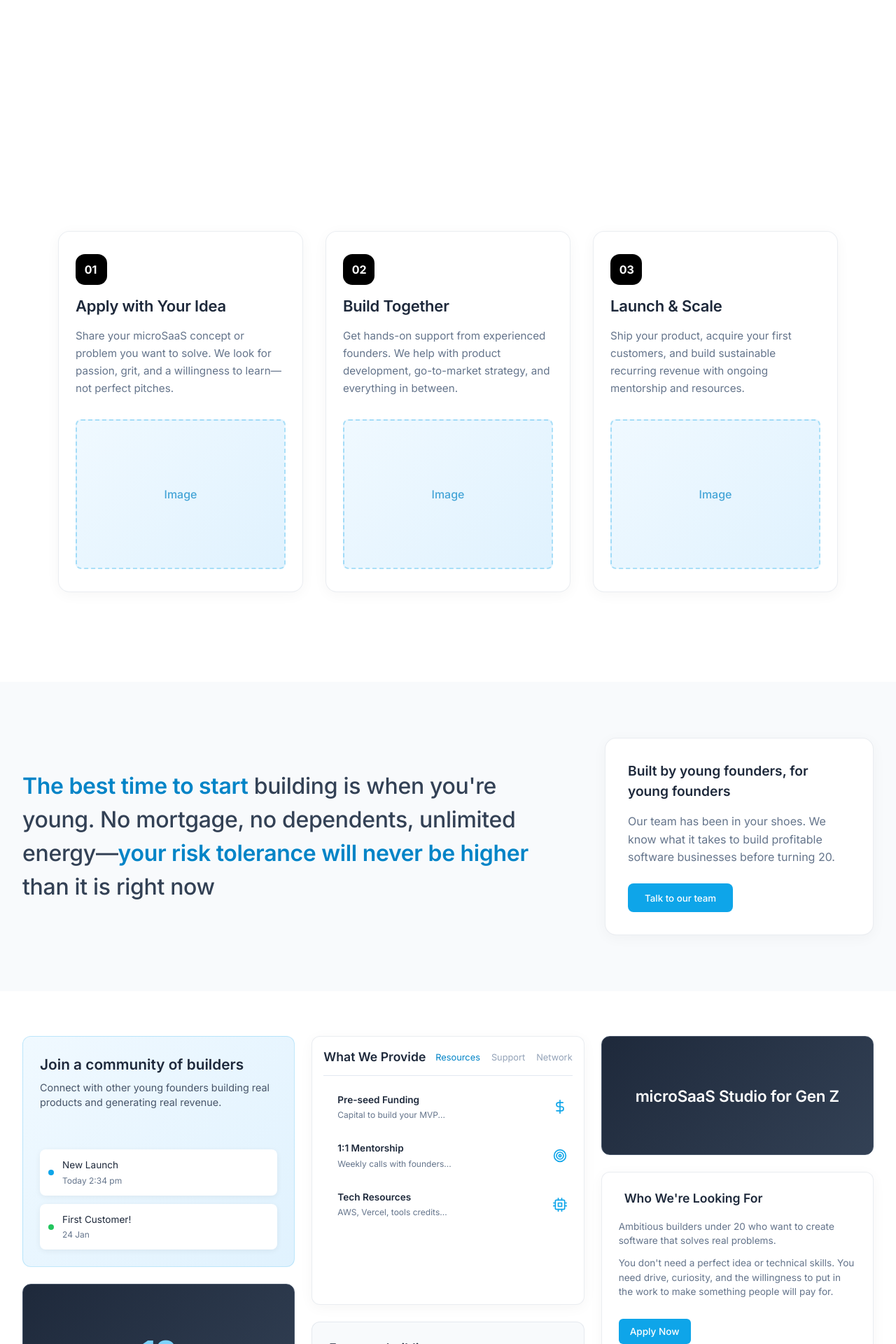
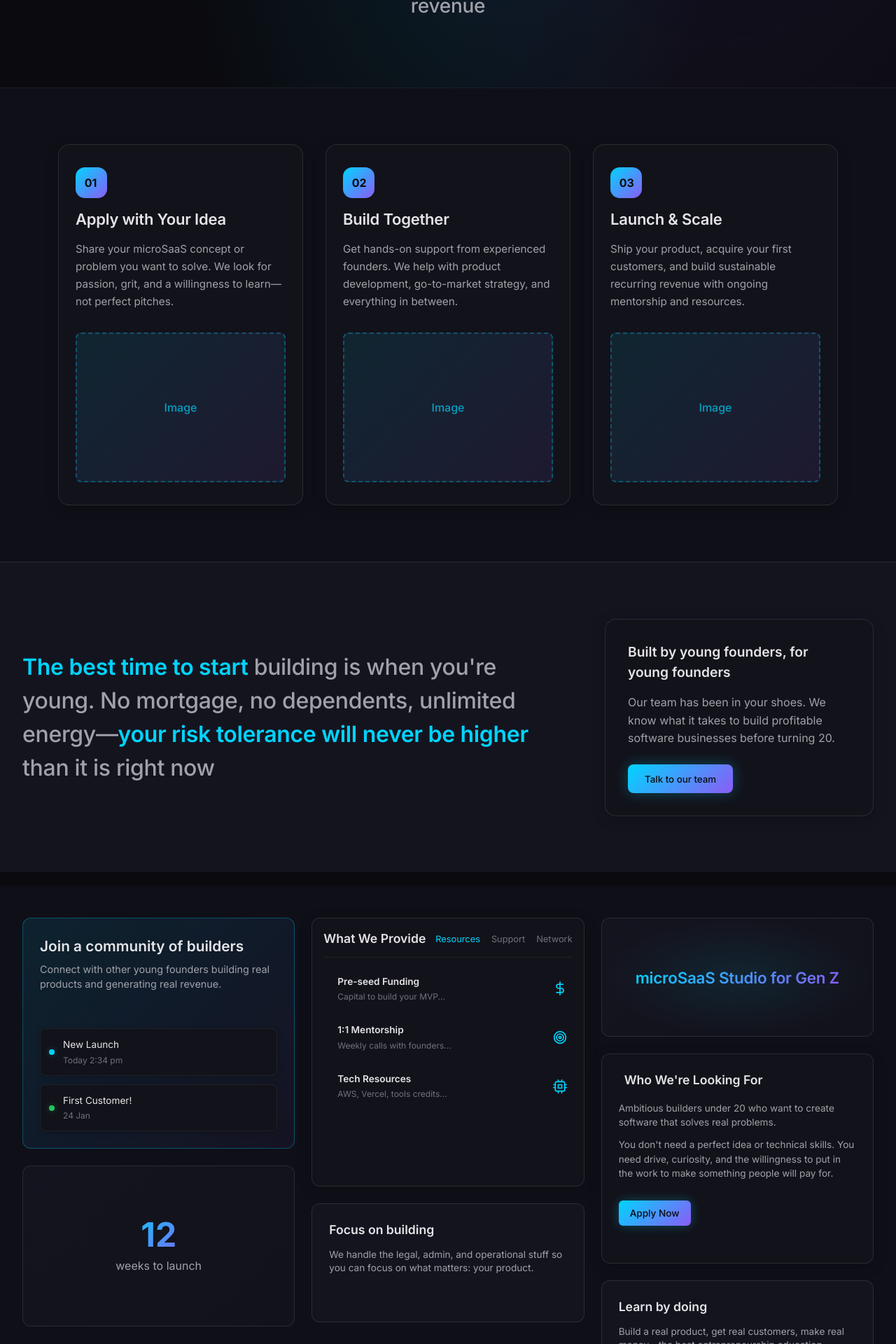
Before and after one commit to Flaryiest/dolos, a React (Vite) app in the folder web/: page / in a window 1280 px wide. Shown: the part 876-2796 px from the top of the page at 70% size. Built offline with nearby package versions, Linux system fonts and the light colour scheme.

Commit message:
space theme

```diff
--- a/web/index.html
+++ b/web/index.html
@@ -29,8 +29,8 @@
     <meta property="twitter:creator" content="@proximaz_hq" />
 
     <!-- Additional Meta Tags -->
-    <meta name="theme-color" content="#0284c7" />
-    <meta name="msapplication-TileColor" content="#0284c7" />
+    <meta name="theme-color" content="#0a0a0f" />
+    <meta name="msapplication-TileColor" content="#0a0a0f" />
     <meta name="application-name" content="Proximaz" />
     <meta name="apple-mobile-web-app-title" content="Proximaz" />
     <meta name="apple-mobile-web-app-capable" content="yes" />
--- a/web/src/pages/index/index.css
+++ b/web/src/pages/index/index.css
@@ -2,24 +2,28 @@
     padding-top: 120px;
     min-height: 100vh;
     display: flex;
-    justify-content: center;
+    justify-content: flex-start;
     align-items: center;
     flex-direction: column;
     padding-bottom: 10rem;
     max-width: 100dvw;
     box-sizing: border-box;
     overflow-x: hidden;
+    position: relative;
+    z-index: 1;
+
 }
 
 .section-one-background {
-    background: linear-gradient(135deg, #f8fafc 0%, #e0f2fe 50%, #bae6fd 100%);
+    background: radial-gradient(ellipse at 50% 0%, rgba(0, 212, 255, 0.15) 0%, transparent 50%),
+                radial-gradient(ellipse at 80% 20%, rgba(139, 92, 246, 0.1) 0%, transparent 40%),
+                var(--space-bg-primary);
     width: 100%;
     height: 60%;
     position: absolute;
     top: 0;
     left: 0;
     z-index: 0;
-
 }
 
 .section-one-container {
@@ -42,24 +46,24 @@
     display: flex;
     gap: 0.5rem;
     align-items: center;
-    background: rgba(186, 230, 253, 0.6);
+    background: rgba(0, 212, 255, 0.1);
     flex-grow: 0;
     align-self: flex-start;
     padding: 0.25rem 0.9rem;
     border-radius: 2rem;
-    border: 1px solid rgba(14, 165, 233, 0.2);
+    border: 1px solid rgba(0, 212, 255, 0.3);
 }
 
 .section-one-alert-text {
     font-weight: 500;
     font-size: 0.875rem;
-    color: #0369a1;
-    border-right: 1px solid rgba(14, 165, 233, 0.3);
+    color: var(--accent-primary);
+    border-right: 1px solid rgba(0, 212, 255, 0.3);
     padding-right: 0.5rem;
 }
 
 .section-one-alert-link {
-    color: #0284c7;
+    color: var(--accent-primary);
     text-decoration: none;
     font-weight: 500;
     font-size: 0.875rem;
@@ -67,7 +71,7 @@
 }
 
 .section-one-alert-link:hover {
-    color: #0369a1;
+    color: #00b8e6;
 }
 
 .section-one-title {
@@ -75,7 +79,7 @@
     font-weight: 600;
     line-height: 1.15;
     max-width: 32ch;
-    color: #1e293b;
+    color: var(--text-primary);
     letter-spacing: -0.02em;
 }
 
@@ -84,7 +88,7 @@
     font-weight: 400;
     line-height: 1.7;
     max-width: 50%;
-    color: #475569;
+    color: var(--text-secondary);
 }
 
 .section-one-signup-link {
@@ -92,19 +96,18 @@
     font-size: 1.2rem;
     font-weight: 550;
     line-height: 1.5rem;
-    background-color: black;
-    color: rgb(255, 239, 242);
+    background: var(--accent-gradient);
+    color: var(--space-bg-primary);
     padding: 0.9rem 1.7rem;
     border-radius: 0.6rem;
     text-decoration: none;
     transition: all 0.3s ease;
-    box-shadow: 0 4px 15px rgba(0, 0, 0, 0.2);
+    box-shadow: 0 4px 20px var(--accent-primary-glow);
 }
 
 .section-one-signup-link:hover {
-    background-color: #1f1f1f;
     transform: translateY(-2px);
-    box-shadow: 0 6px 20px rgba(0, 0, 0, 0.3);
+    box-shadow: 0 6px 30px var(--accent-primary-glow);
 }
 
 /* Large Visual Element */
@@ -399,27 +402,21 @@
 }
 
 .how-it-works-section {
-    background: rgba(255, 255, 255, 0);
+    background: transparent;
     padding: 6rem 2rem;
-    padding-top: 0;
+    padding-top: 14rem;
     width: 100%;
     box-sizing: border-box;
     display: flex;
     justify-content: center;
     align-items: center;
-    position: absolute;
-
-    min-height: 600px;
-    position: absolute;
-    top: 60%;
-    left: 0;
-    z-index: 0;
+    position: relative;
+    min-height: auto;
+    z-index: 1;
 }
 
 .how-it-works-background {
-    width: 100%;
-    height: 70dvh;
-    min-height: 600px;
+    display: none;
 }
 
 .how-it-works-container {
@@ -429,15 +426,14 @@
     text-align: center;
     display: flex;
     flex-direction: column;
-    gap: 4rem;
+    gap: 1.5rem;
     z-index: 2;
-
 }
 
 .how-it-works-subtitle {
     font-size: 0.875rem;
     font-weight: 500;
-    color: #0284c7;
+    color: var(--accent-primary);
     letter-spacing: 0.1em;
     text-transform: uppercase;
     margin: 0;
@@ -447,7 +443,7 @@
     font-size: 1.75rem;
     font-weight: 500;
     line-height: 1.5;
-    color: #334155;
+    color: var(--text-secondary);
     margin: 0;
     max-width: 800px;
     margin-left: auto;
@@ -456,10 +452,14 @@
 }
 
 .steps-section {
-    background: rgba(255, 255, 255, 0.95);
+    background: var(--space-bg-secondary);
     padding: 5rem 2rem;
-    margin-top: 3rem;
+    margin-top: 0;
     width: 100%;
+    border-top: 1px solid var(--border-subtle);
+    border-bottom: 1px solid var(--border-subtle);
+    position: relative;
+    z-index: 1;
 }
 
 .steps-container {
@@ -472,8 +472,8 @@
 }
 
 .step-card {
-    background: rgba(255, 255, 255, 0.9);
-    border: 1px solid rgba(148, 163, 184, 0.2);
+    background: var(--space-bg-card);
+    border: 1px solid var(--border-light);
     border-radius: 1rem;
     padding: 2rem 1.5rem;
     width: 300px;
@@ -482,21 +482,23 @@
     flex-direction: column;
     text-align: left;
     transition: all 0.3s ease;
-    box-shadow: 0 4px 20px rgba(0, 0, 0, 0.04);
+    box-shadow: 0 4px 20px rgba(0, 0, 0, 0.2);
+    position: relative;
+    z-index: 2;
 }
 
 .step-card:hover {
     transform: translateY(-5px);
-    box-shadow: 0 8px 30px rgba(0, 0, 0, 0.08);
-    border-color: rgba(14, 165, 233, 0.3);
+    box-shadow: 0 8px 30px rgba(0, 0, 0, 0.3), 0 0 30px var(--accent-primary-glow);
+    border-color: var(--border-accent);
 }
 
 .step-number {
     font-size: 1rem;
     font-weight: 700;
     margin-bottom: 1rem;
-    background-color: black;
-    color: white;
+    background: var(--accent-gradient);
+    color: var(--space-bg-primary);
     align-self: flex-start;
     border-radius: 30%;
     padding: 0.6rem 0.8rem;
@@ -507,7 +509,7 @@
 .step-title {
     font-size: 1.375rem;
     font-weight: 600;
-    color: #1e293b;
+    color: var(--text-primary);
     margin-bottom: 1rem;
     line-height: 1.3;
     letter-spacing: -0.01em;
@@ -515,15 +517,15 @@
 
 .step-description {
     font-size: 0.95rem;
-    color: #64748b;
+    color: var(--text-secondary);
     line-height: 1.65;
     margin-bottom: 2rem;
     flex-grow: 1;
 }
 
 .step-image-placeholder {
-    background: linear-gradient(135deg, #f0f9ff, #e0f2fe);
-    border: 2px dashed rgba(14, 165, 233, 0.3);
+    background: linear-gradient(135deg, rgba(0, 212, 255, 0.1), rgba(139, 92, 246, 0.1));
+    border: 2px dashed var(--border-accent);
     border-radius: 0.5rem;
     height: 220px;
     display: flex;
@@ -533,7 +535,7 @@
 }
 
 .placeholder-text {
-    color: #0284c7;
+    color: var(--accent-primary);
     font-weight: 500;
     opacity: 0.7;
 }
@@ -614,12 +616,16 @@
 
 /* Metrics Section */
 .metrics-section {
-    background: #f8fafc;
-    color: #1e293b;
+    background: var(--space-bg-tertiary);
+    color: var(--text-primary);
     padding: 5rem 2rem;
-    margin-top: 3rem;
+    margin-top: 0;
     width: 100%;
     box-sizing: border-box;
+    border-top: 1px solid var(--border-subtle);
+    position: relative;
+    z-index: 1;
+    display: block;
 }
 
 .metrics-container {
@@ -645,40 +651,40 @@
     font-size: 2rem;
     font-weight: 500;
     line-height: 1.5;
-    color: #334155;
+    color: var(--text-secondary);
     margin: 0;
     letter-spacing: -0.01em;
 }
 
 .highlight-brand {
-    color: #0284c7;
+    color: var(--accent-primary);
     font-weight: 600;
 }
 
 .metrics-sidebar {
-    background: white;
-    border: 1px solid rgba(148, 163, 184, 0.2);
+    background: var(--space-bg-card);
+    border: 1px solid var(--border-light);
     border-radius: 1rem;
     padding: 2rem;
-    box-shadow: 0 4px 20px rgba(0, 0, 0, 0.04);
+    box-shadow: 0 4px 20px rgba(0, 0, 0, 0.2);
 }
 
 .sidebar-title {
     font-size: 1.2rem;
     font-weight: 600;
-    color: #1e293b;
+    color: var(--text-primary);
     margin-bottom: 1rem;
 }
 
 .sidebar-description {
-    color: #64748b;
+    color: var(--text-secondary);
     line-height: 1.6;
     margin-bottom: 1.5rem;
 }
 
 .sidebar-cta {
-    background: #0ea5e9;
-    color: white;
+    background: var(--accent-gradient);
+    color: var(--space-bg-primary);
     border: none;
     padding: 0.8rem 1.5rem;
     border-radius: 0.5rem;
@@ -686,11 +692,12 @@
     cursor: pointer;
     transition: all 0.3s ease;
     font-family: inherit;
+    box-shadow: 0 0 20px var(--accent-primary-glow);
 }
 
 .sidebar-cta:hover {
-    background: #0284c7;
     transform: translateY(-2px);
+    box-shadow: 0 0 30px var(--accent-primary-glow);
 }
 
 .metrics-features {
@@ -735,24 +742,24 @@
 }
 
 .feature-card {
-    background: white;
-    border: 1px solid rgba(148, 163, 184, 0.2);
+    background: var(--space-bg-card);
+    border: 1px solid var(--border-light);
     border-radius: 0.8rem;
     padding: 1.5rem;
     transition: all 0.3s ease;
-    box-shadow: 0 2px 10px rgba(0, 0, 0, 0.04);
+    box-shadow: 0 2px 10px rgba(0, 0, 0, 0.2);
 }
 
 .feature-card:hover {
-    background: white;
-    border-color: rgba(14, 165, 233, 0.3);
+    background: var(--space-bg-card-hover);
+    border-color: var(--border-accent);
     transform: translateY(-2px);
-    box-shadow: 0 4px 20px rgba(0, 0, 0, 0.08);
+    box-shadow: 0 4px 20px rgba(0, 0, 0, 0.3), 0 0 20px var(--accent-primary-glow);
 }
 
 .feature-card.highlight {
-    background: #f0f9ff;
-    border-color: rgba(14, 165, 233, 0.3);
+    background: rgba(0, 212, 255, 0.05);
+    border-color: var(--border-accent);
 }
 
 .feature-header {
@@ -767,7 +774,7 @@
 }
 
 .feature-status {
-    background: rgba(34, 197, 94, 0.2);
+    background: rgba(34, 197, 94, 0.15);
     color: #22c55e;
     padding: 0.2rem 0.6rem;
     border-radius: 0.3rem;
@@ -777,25 +784,25 @@
 }
 
 .feature-card.highlight .feature-status {
-    background: rgba(14, 165, 233, 0.15);
-    color: #0284c7;
+    background: rgba(0, 212, 255, 0.15);
+    color: var(--accent-primary);
 }
 
 .feature-title {
     font-size: 1.1rem;
     font-weight: 600;
-    color: #1e293b;
+    color: var(--text-primary);
     margin-bottom: 0.8rem;
 }
 
 .feature-description {
-    color: #64748b;
+    color: var(--text-secondary);
     line-height: 1.5;
     margin-bottom: 1rem;
 }
 
 .feature-stats {
-    border-top: 1px solid rgba(255, 255, 255, 0.1);
+    border-top: 1px solid var(--border-subtle);
     padding-top: 1rem;
 }
 
@@ -806,12 +813,12 @@
 .stat-number {
     font-size: 1.8rem;
     font-weight: 700;
-    color: #0284c7;
+    color: var(--accent-primary);
 }
 
 .stat-label {
     font-size: 0.8rem;
-    color: #64748b;
+    color: var(--text-muted);
     text-transform: uppercase;
     letter-spacing: 0.05em;
 }
@@ -886,11 +893,12 @@
 
 /* Features Dashboard Section */
 .features-dashboard-section {
-    background: white;
+    background: var(--space-bg-secondary);
     padding: 4rem 2rem;
     width: 100%;
-    color: #1e293b;
+    color: var(--text-primary);
     box-sizing: border-box;
+    border-top: 1px solid var(--border-subtle);
 }
 
 .features-dashboard-container {
@@ -910,8 +918,8 @@
 }
 
 .collaborate-card {
-    background: linear-gradient(135deg, #f0f9ff, #e0f2fe);
-    border: 1px solid rgba(14, 165, 233, 0.2);
+    background: linear-gradient(135deg, rgba(0, 212, 255, 0.1), rgba(139, 92, 246, 0.05));
+    border: 1px solid var(--border-accent);
     border-radius: 12px;
     padding: 1.5rem;
     display: flex;
@@ -924,12 +932,12 @@
     font-size: 1.3rem;
     font-weight: 600;
     margin-bottom: 0.5rem;
-    color: #1e293b;
+    color: var(--text-primary);
 }
 
 .collaborate-card .card-description {
     font-size: 0.9rem;
-    color: #475569;
+    color: var(--text-secondary);
     line-height: 1.4;
     margin-bottom: 1.5rem;
 }
@@ -941,24 +949,27 @@
 }
 
 .notification {
-    background: white;
+    background: var(--space-bg-card);
+    border: 1px solid var(--border-subtle);
     border-radius: 8px;
     padding: 0.75rem;
     display: flex;
     align-items: center;
     gap: 0.75rem;
-    box-shadow: 0 2px 8px rgba(0, 0, 0, 0.06);
+    box-shadow: 0 2px 8px rgba(0, 0, 0, 0.2);
 }
 
 .notification-dot {
     width: 8px;
     height: 8px;
-    background: #0ea5e9;
+    background: var(--accent-primary);
     border-radius: 50%;
+    box-shadow: 0 0 10px var(--accent-primary-glow);
 }
 
 .notification-dot.green {
     background: #22c55e;
+    box-shadow: 0 0 10px rgba(34, 197, 94, 0.4);
 }
 
 .notification-content {
@@ -969,17 +980,17 @@
 
 .notification-content strong {
     font-size: 0.85rem;
-    color: #1e293b;
+    color: var(--text-primary);
 }
 
 .notification-content span {
     font-size: 0.75rem;
-    color: #64748b;
+    color: var(--text-muted);
 }
 
 .response-card {
-    background: linear-gradient(135deg, #1e293b, #334155);
-    border: 1px solid #475569;
+    background: linear-gradient(135deg, var(--space-bg-tertiary), var(--space-bg-card));
+    border: 1px solid var(--border-light);
     border-radius: 12px;
     padding: 1.5rem;
     display: flex;
@@ -995,13 +1006,16 @@
 .response-number {
     font-size: 3rem;
     font-weight: 700;
-    color: #7dd3fc;
+    background: var(--accent-gradient);
+    -webkit-background-clip: text;
+    -webkit-text-fill-color: transparent;
+    background-clip: text;
     line-height: 1;
 }
 
 .response-text {
     font-size: 1rem;
-    color: rgba(255, 255, 255, 0.8);
+    color: var(--text-secondary);
     margin-top: 0.5rem;
 }
 
@@ -1013,12 +1027,12 @@
 }
 
 .messages-card {
-    background: white;
-    border: 1px solid rgba(148, 163, 184, 0.2);
+    background: var(--space-bg-card);
+    border: 1px solid var(--border-light);
     border-radius: 12px;
     padding: 1rem;
     min-height: 350px;
-    box-shadow: 0 4px 20px rgba(0, 0, 0, 0.04);
+    box-shadow: 0 4px 20px rgba(0, 0, 0, 0.2);
 }
 
 .messages-header {
@@ -1027,13 +1041,13 @@
     align-items: center;
     margin-bottom: 1rem;
     padding-bottom: 0.75rem;
-    border-bottom: 1px solid #e2e8f0;
+    border-bottom: 1px solid var(--border-subtle);
 }
 
 .messages-header h4 {
     font-size: 1.1rem;
     font-weight: 600;
-    color: #1e293b;
+    color: var(--text-primary);
 }
 
 .message-tabs {
@@ -1043,13 +1057,13 @@
 
 .tab {
     font-size: 0.8rem;
-    color: #94a3b8;
+    color: var(--text-muted);
     cursor: pointer;
     transition: color 0.2s;
 }
 
 .tab.active {
-    color: #0284c7;
+    color: var(--accent-primary);
 }
 
 .messages-list {
@@ -1068,7 +1082,7 @@
 }
 
 .message-item:hover {
-    background: #f8fafc;
+    background: var(--space-bg-tertiary);
 }
 
 .message-avatar {
@@ -1085,36 +1099,37 @@
 .message-name {
     font-size: 0.85rem;
     font-weight: 600;
-    color: #1e293b;
+    color: var(--text-primary);
 }
 
 .message-preview {
     font-size: 0.75rem;
-    color: #64748b;
+    color: var(--text-muted);
 }
 
 .message-dot {
     width: 6px;
     height: 6px;
-    background: #0ea5e9;
+    background: var(--accent-primary);
     border-radius: 50%;
+    box-shadow: 0 0 8px var(--accent-primary-glow);
 }
 
 .message-time {
     font-size: 0.7rem;
-    color: #94a3b8;
+    color: var(--text-muted);
 }
 
 .message-icon {
-    color: #0ea5e9;
+    color: var(--accent-primary);
     display: flex;
     align-items: center;
     justify-content: center;
 }
 
 .inbox-card {
-    background: #f8fafc;
-    border: 1px solid rgba(148, 163, 184, 0.2);
+    background: var(--space-bg-tertiary);
+    border: 1px solid var(--border-light);
     border-radius: 12px;
     padding: 1.5rem;
     min-height: 120px;
@@ -1123,13 +1138,13 @@
 .inbox-card .card-title {
     font-size: 1.1rem;
     font-weight: 600;
-    color: #1e293b;
+    color: var(--text-primary);
     margin-bottom: 0.75rem;
 }
 
 .inbox-card .card-description {
     font-size: 0.85rem;
-    color: #64748b;
+    color: var(--text-secondary);
     line-height: 1.4;
 }
 
@@ -1141,33 +1156,51 @@
 }
 
 .brand-card {
-    background: linear-gradient(135deg, #1e293b, #334155);
-    border: 1px solid #475569;
+    background: linear-gradient(135deg, var(--space-bg-tertiary), var(--space-bg-card));
+    border: 1px solid var(--border-light);
     border-radius: 12px;
     padding: 1.5rem;
     display: flex;
     align-items: center;
     justify-content: center;
     min-height: 120px;
+    position: relative;
+    overflow: hidden;
+}
+
+.brand-card::before {
+    content: '';
+    position: absolute;
+    top: 0;
+    left: 0;
+    right: 0;
+    bottom: 0;
+    background: radial-gradient(ellipse at 50% 50%, var(--accent-primary-glow), transparent 70%);
+    opacity: 0.3;
 }
 
 .brand-title {
     font-size: 1.4rem;
     font-weight: 600;
-    color: white;
+    background: var(--accent-gradient);
+    -webkit-background-clip: text;
+    -webkit-text-fill-color: transparent;
+    background-clip: text;
     text-align: center;
     line-height: 1.3;
     letter-spacing: -0.01em;
+    position: relative;
+    z-index: 1;
 }
 
 .summary-card {
-    background: white;
-    border: 1px solid rgba(148, 163, 184, 0.2);
+    background: var(--space-bg-card);
+    border: 1px solid var(--border-light);
     border-radius: 12px;
     padding: 1.5rem;
-    color: #1e293b;
+    color: var(--text-primary);
     min-height: 250px;
-    box-shadow: 0 4px 20px rgba(0, 0, 0, 0.04);
+    box-shadow: 0 4px 20px rgba(0, 0, 0, 0.2);
 }
 
 .summary-header {
@@ -1184,38 +1217,40 @@
 .summary-header h4 {
     font-size: 1.1rem;
     font-weight: 600;
-    color: #1e293b;
+    color: var(--text-primary);
 }
 
 .summary-content p {
     font-size: 0.85rem;
     line-height: 1.5;
-    color: #64748b;
+    color: var(--text-secondary);
     margin-bottom: 0.75rem;
 }
 
 .summary-button {
-    background: #0ea5e9;
-    color: white;
+    background: var(--accent-gradient);
+    color: var(--space-bg-primary);
     border: none;
     border-radius: 6px;
     padding: 0.5rem 1rem;
     font-size: 0.85rem;
     font-weight: 500;
     cursor: pointer;
-    transition: background 0.2s;
+    transition: all 0.2s;
     margin-top: 1rem;
     text-decoration: none;
     display: inline-block;
+    box-shadow: 0 0 15px var(--accent-primary-glow);
 }
 
 .summary-button:hover {
-    background: #0284c7;
+    transform: translateY(-2px);
+    box-shadow: 0 0 25px var(--accent-primary-glow);
 }
 
 .recording-card {
-    background: #f8fafc;
-    border: 1px solid rgba(148, 163, 184, 0.2);
+    background: var(--space-bg-tertiary);
+    border: 1px solid var(--border-light);
     border-radius: 12px;
     padding: 1.5rem;
     min-height: 120px;
@@ -1224,13 +1259,13 @@
 .recording-card .card-title {
     font-size: 1.1rem;
     font-weight: 600;
-    color: #1e293b;
+    color: var(--text-primary);
     margin-bottom: 0.75rem;
 }
 
 .recording-card .card-description {
     font-size: 0.85rem;
-    color: #64748b;
+    color: var(--text-secondary);
     line-height: 1.4;
 }
 
--- a/web/src/styles/globals.css
+++ b/web/src/styles/globals.css
@@ -124,18 +124,46 @@ table {
   font-family:
     'Bricolage Grotesque', 'Inter', 'Inter Tight', 'Roboto', system-ui,
     Helvetica, Arial, sans-serif;
-  --primary-background-color: #ffffff;
-  --secondary-background-color: #ffe8e5;
-  --primary-text-color: #000000;
-  --secondary-text-color: #ae838e;
-  --primary-accent-color: #eabfb9;
+
+  /* Space Dark Theme Colors */
+  --space-bg-deep: #050508;
+  --space-bg-primary: #0a0a0f;
+  --space-bg-secondary: #0f0f18;
+  --space-bg-tertiary: #14141f;
+  --space-bg-card: #12121a;
+  --space-bg-card-hover: #1a1a28;
+
+  /* Accent Colors - Nebula/Cosmic */
+  --accent-primary: #00d4ff;
+  --accent-primary-glow: rgba(0, 212, 255, 0.3);
+  --accent-secondary: #8b5cf6;
+  --accent-secondary-glow: rgba(139, 92, 246, 0.3);
+  --accent-gradient: linear-gradient(135deg, #00d4ff 0%, #8b5cf6 100%);
+
+  /* Text Colors */
+  --text-primary: #e4e4e7;
+  --text-secondary: #a1a1aa;
+  --text-muted: #71717a;
+
+  /* Border Colors */
+  --border-subtle: rgba(255, 255, 255, 0.06);
+  --border-light: rgba(255, 255, 255, 0.1);
+  --border-accent: rgba(0, 212, 255, 0.3);
+
+  /* Legacy variables (mapped to new theme) */
+  --primary-background-color: var(--space-bg-primary);
+  --secondary-background-color: var(--space-bg-secondary);
+  --primary-text-color: var(--text-primary);
+  --secondary-text-color: var(--text-secondary);
+  --primary-accent-color: var(--accent-primary);
 
   --sub-text-size: 0.75em;
   --main-text-size: 1em;
   --sub-header-text-size: 1.5em;
   --header-text-size: 2em;
 
-  background-color: var(--primary-background-color);
+  background-color: var(--space-bg-primary);
+  color: var(--text-primary);
   line-height: 1.5;
   font-weight: 400;
   font-synthesis: none;
@@ -151,6 +179,7 @@ body {
   min-height: 100dvh;
   overflow-x: hidden;
   max-width: 100dvw;
+  background-color: var(--space-bg-primary);
 }
 
 #root {
@@ -159,12 +188,53 @@ body {
   width: 100%;
   box-sizing: border-box;
   min-height: 100dvh;
-  background-color: rgb(255, 255, 255);
+  background-color: var(--space-bg-primary);
+  position: relative;
+}
+
+/* Star field background effect */
+#root::before {
+  content: '';
+  position: fixed;
+  top: 0;
+  left: 0;
+  width: 100%;
+  height: 100%;
+  background-image:
+    radial-gradient(1px 1px at 20px 30px, rgba(255,255,255,0.3), transparent),
+    radial-gradient(1px 1px at 40px 70px, rgba(255,255,255,0.2), transparent),
+    radial-gradient(1px 1px at 50px 160px, rgba(255,255,255,0.3), transparent),
+    radial-gradient(1px 1px at 90px 40px, rgba(255,255,255,0.2), transparent),
+    radial-gradient(1px 1px at 130px 80px, rgba(255,255,255,0.3), transparent),
+    radial-gradient(1.5px 1.5px at 160px 120px, rgba(255,255,255,0.4), transparent),
+    radial-gradient(1px 1px at 200px 50px, rgba(255,255,255,0.2), transparent),
+    radial-gradient(1px 1px at 250px 180px, rgba(255,255,255,0.3), transparent),
+    radial-gradient(1px 1px at 300px 90px, rgba(255,255,255,0.2), transparent),
+    radial-gradient(1.5px 1.5px at 350px 140px, rgba(255,255,255,0.4), transparent),
+    radial-gradient(1px 1px at 400px 60px, rgba(255,255,255,0.3), transparent),
+    radial-gradient(1px 1px at 450px 200px, rgba(255,255,255,0.2), transparent),
+    radial-gradient(1px 1px at 500px 100px, rgba(255,255,255,0.3), transparent),
+    radial-gradient(1px 1px at 550px 170px, rgba(255,255,255,0.2), transparent),
+    radial-gradient(1.5px 1.5px at 600px 30px, rgba(255,255,255,0.4), transparent),
+    radial-gradient(1px 1px at 650px 220px, rgba(255,255,255,0.3), transparent),
+    radial-gradient(1px 1px at 700px 80px, rgba(255,255,255,0.2), transparent),
+    radial-gradient(1px 1px at 750px 150px, rgba(255,255,255,0.3), transparent),
+    radial-gradient(1px 1px at 800px 190px, rgba(255,255,255,0.2), transparent),
+    radial-gradient(1.5px 1.5px at 850px 110px, rgba(255,255,255,0.4), transparent),
+    radial-gradient(1px 1px at 900px 40px, rgba(255,255,255,0.3), transparent),
+    radial-gradient(1px 1px at 950px 160px, rgba(255,255,255,0.2), transparent),
+    radial-gradient(1px 1px at 1000px 70px, rgba(255,255,255,0.3), transparent),
+    radial-gradient(1px 1px at 1050px 200px, rgba(255,255,255,0.2), transparent),
+    radial-gradient(1.5px 1.5px at 1100px 130px, rgba(255,255,255,0.4), transparent);
+  background-size: 1200px 250px;
+  pointer-events: none;
+  z-index: 0;
+  opacity: 0.6;
 }
 
 a {
   text-decoration: none;
-  color: black;
+  color: var(--text-primary);
 }
 
 button {
```
Also changed, not shown: web/src/components/footer/footer.css (+5 -2 lines), web/src/components/navbar/navbar.css (+34 -27 lines), web/src/pages/careers/careers.css (+43 -23 lines), web/src/pages/contact/contact.css (+41 -17 lines), web/src/pages/index/index.tsx (+8 -7 lines), web/src/pages/portfolio/portfolio.css (+43 -21 lines).
